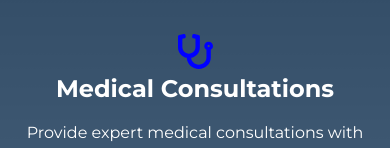
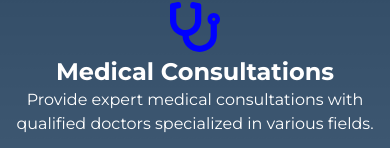
Before and after one commit to davidabuu/hosiptalWebApp, a Next.js app: page / in a window 390 px wide. Shown: the part 1405-1553 px from the top of the page. Built offline with nearby package versions, Linux system fonts and the light colour scheme.

Commit message:
Added Logo

```diff
--- a/src/app/components/Intro.tsx
+++ b/src/app/components/Intro.tsx
@@ -6,7 +6,7 @@ const Intro = () => {
     <div>
     <div
       data-aos="fade-right"
-      className="pb-10 pt-6 md:pb-20 intro-div text-white flex justify-center items-start flex-col min-h-screen"
+      className="pb-3 pt-10 md:pb-20 intro-div text-white flex justify-center items-start flex-col min-h-screen"
     >
       <h1 className="mx-4 md:mx-32 text-2xl md:text-4xl lg:text-5xl xl:text-5xl">
         Making Health
--- a/src/app/components/Service.tsx
+++ b/src/app/components/Service.tsx
@@ -20,7 +20,7 @@ const ServiceSection: React.FC<ServiceProps> = ({
         <h2 className="text-2xl text-center sm:text-3xl md:text-3xl font-bold mt-4">
           {title}
         </h2>
-        <p className="text-base sm:text-lg md:text-xl text-center mt-4">
+        <p className="text-base sm:text-lg md:text-3xl text-center ">
           {description}
         </p>
       </div>
@@ -35,13 +35,13 @@ const Services: React.FC = () => {
         <h2 className="text-center  text-3xl sm:text-4xl md:text-5xl">
           Our Services
         </h2>
-        <div className="h-full flex flex-col sm:flex-row justify-center items-center">
+        <div className="h-full flex  flex-col lg:flex-row justify-evenly items-center">
           <ServiceSection
             title="Medical Consultations"
             description="Provide expert medical consultations with qualified doctors specialized in various fields."
             logo={
               <FaStethoscope
-                size={35}
+                className="icons"
                 color="blue"
               />
             }
@@ -52,7 +52,7 @@ const Services: React.FC = () => {
             description="State-of-the-art diagnostic laboratory services with skilled lab testers for accurate and timely test results. "
             logo={
               <GiTestTubes
-                size={35}
+                className="icons"
                 color="blue"
               />
             }
@@ -63,7 +63,7 @@ const Services: React.FC = () => {
             description="Offer comprehensive health screenings and preventive care programs to promote overall wellness. "
             logo={
               <IoShieldCheckmarkSharp
-                size={35}
+                className="icons"
                 color="blue"
               />
             }
--- a/src/app/globals.css
+++ b/src/app/globals.css
@@ -41,11 +41,15 @@ ul li {
   width: 100%;
   height: 60vh;
 }
-@media (max-width: 800px) {
+@media (max-width: 840px) {
   .img-bg {
-    background-size: cover;
+    background-size: cover ;
     height: 70vh;
 
+  }
+  .icons{
+    height: 80px !important;
+    width: 80px !important;
   }
   .img2-bg{
     height: 100vh;
@@ -67,7 +71,19 @@ ul li {
   .img2-bg{
     height: 85vh;
   }
+  .icons{
+    height: 50px !important;
+    width: 50px !important;
+  }
   .services{
     transform: translateY(-20px);
   }
 }
+@media(max-width:320px){
+  .img-bg{
+    height: 80vh;
+  }
+  .services{
+    transform: translateY(-20px);
+  }
+}
--- a/src/app/page.tsx
+++ b/src/app/page.tsx
@@ -16,7 +16,7 @@ const LandingPage = () => {
   return (
     <div>
       <Navbar />
-      <div className="img-bg bg-cover bg-center  h-screen">
+      <div className="img-bg bg-cover bg-center">
         <Intro />
       </div>
       <div>
```
